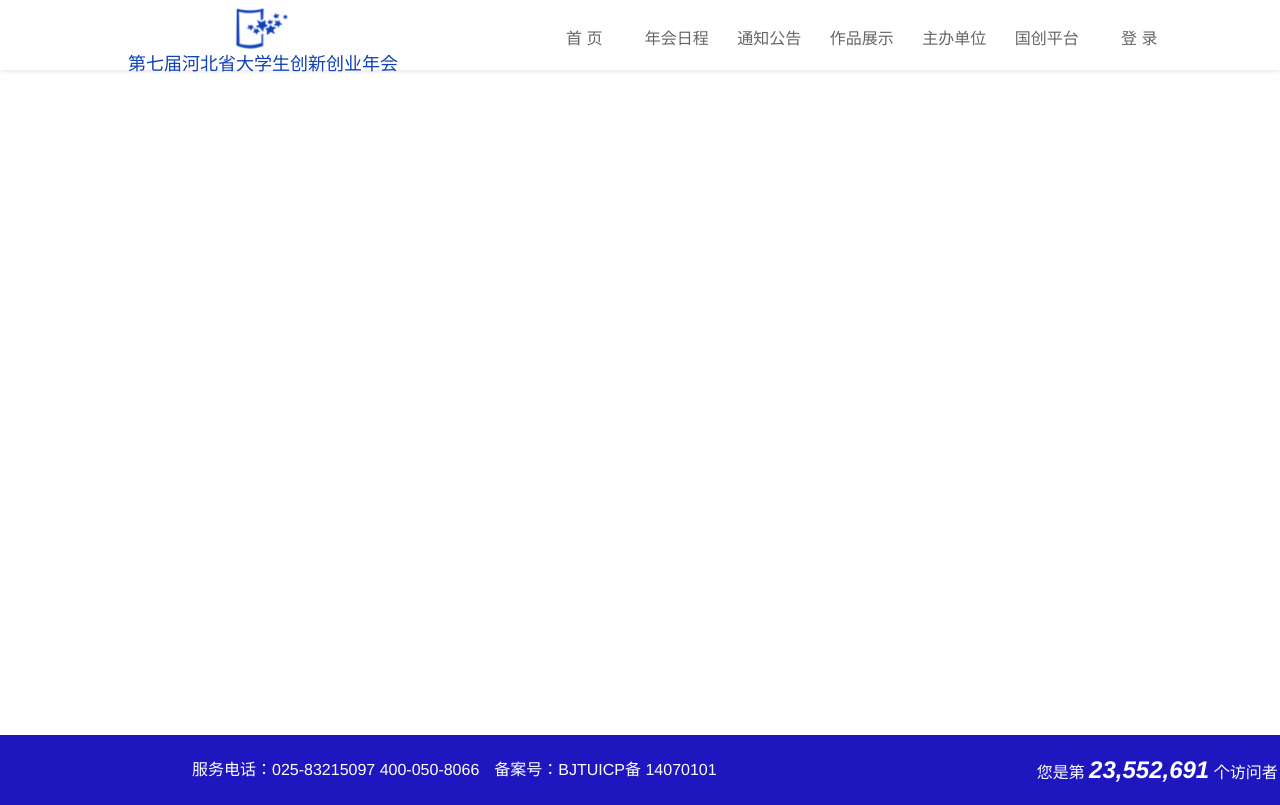
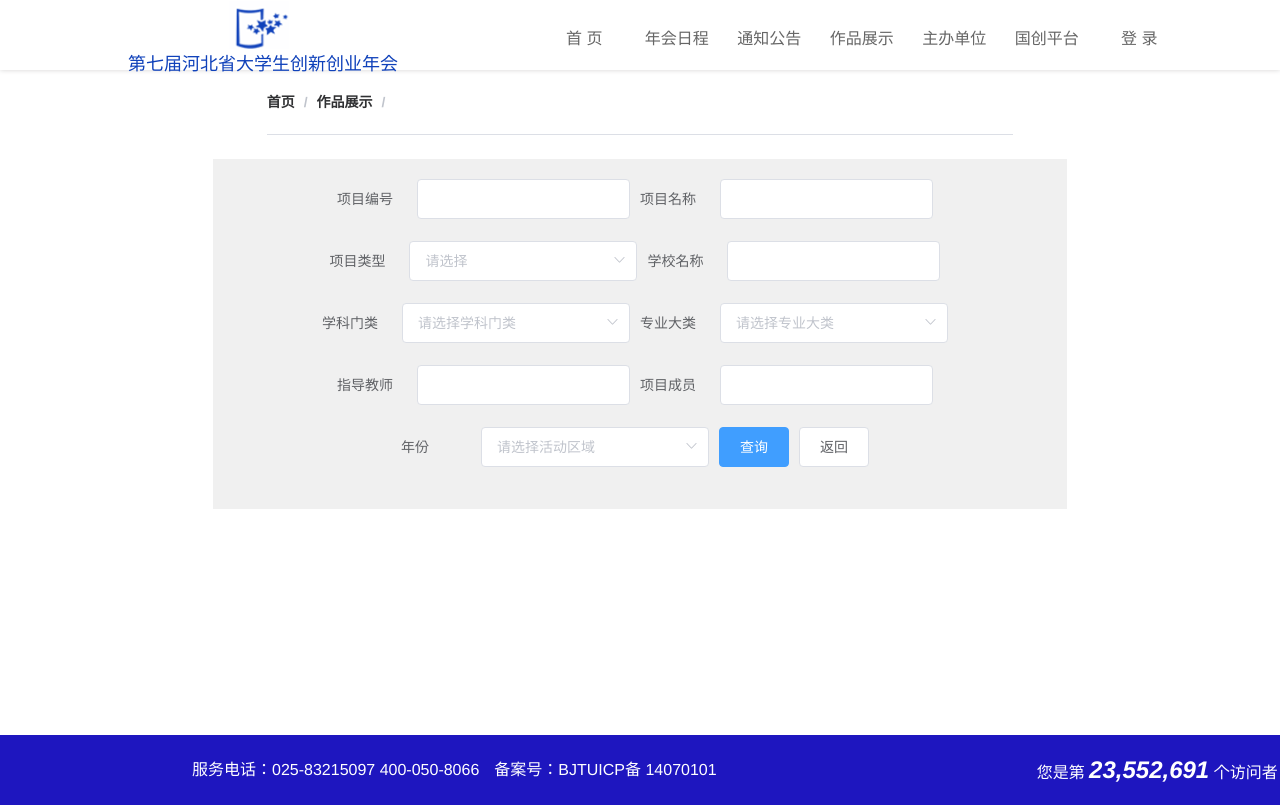
Before and after one commit to NEUQ-ACM/Innovative-annual-website, a Vue app in the folder front-end/innovation/: page /itemlist in a window 1280 px wide. Built offline with nearby package versions, Linux system fonts and the light colour scheme.

Commit message:
完成了部分作品展示功能

```diff
--- a/front-end/innovation/src/router/index.js
+++ b/front-end/innovation/src/router/index.js
@@ -6,6 +6,7 @@ import Gallery from "../views/Gallery"
 import Organizer from "../views/Organizer"
 import Login from '@/views/Login.vue'
 import Arrangment from '@/views/Arrangment.vue'
+import Itemlist from '@/views/ItemList.vue'
 
 Vue.use(VueRouter)
 
@@ -27,7 +28,7 @@ const routes = [
   {
     path: '/Gallery',
     name: 'Gallery',
-    component: Gallery
+    component: Gallery,
   },
   {
     path: '/Organizer',
@@ -44,6 +45,11 @@ const routes = [
     name: 'Arrangment',
     component: Arrangment
   },
+  {
+    path: '/itemlist',
+    name: 'Itemlist',
+    component: Itemlist
+  },
 ]
 
 const router = new VueRouter({
--- a/front-end/innovation/src/views/Gallery.vue
+++ b/front-end/innovation/src/views/Gallery.vue
@@ -1,41 +1,54 @@
 <template>
   <el-container>
     <el-main class="main">
-      <div style="margin-top:90px;">
-        <a href="">
-          <span>学术论文</span>
-        </a>
+      <!-- 面包屑导航区域 -->
+      <el-breadcrumb separator="/" class="breadcrumb">
+        <el-breadcrumb-item :to="{ path: '/' }">首页</el-breadcrumb-item>
+        <el-breadcrumb-item>作品展示</el-breadcrumb-item>
+      </el-breadcrumb>
+      <div
+        style="margin-top: 90px"
+        class="top-content"
+        @click="toSearch('Academic')"
+      >
+        <a>学术论文</a>
         <i class="el-icon-arrow-right"></i>
       </div>
-      <div>
-        <a href="">
-          <span>改革项目成果</span>
-        </a>
+      <div @click="toSearch('Achievements')">
+        <a>改革项目成果</a>
         <i class="el-icon-arrow-right"></i>
       </div>
-      <div>
-        <a href="">
-          <span>创业推介项目</span>
-        </a>
+      <div @click="toSearch('Business')">
+        <a>创业推介项目</a>
         <i class="el-icon-arrow-right"></i>
       </div>
     </el-main>
   </el-container>
 </template>
 <script>
-import Header from '@/components/Header.vue'
-import Footer from '@/components/Footer.vue'
-import Backtop from '@/components/Backtop.vue'
 export default {
   name: "Gallery",
-  components: {
-    Header,
-    Footer,
-    Backtop
-  }
-}
+  methods: {
+    // 查询对应展示的作品
+    toSearch(type) {
+      this.$router.push({ path: `/itemlist`, query: { itemType: type } });
+      console.log(type)
+    },
+  },
+};
 </script>
 <style scoped>
+.el-breadcrumb {
+  justify-content: left !important;
+  /* margin: 0 !important; */
+  border-bottom: 1px solid #ccc !important;
+  border-top: 0 !important;
+  border-left: 0 !important;
+  border-right: 0 !important;
+}
+.top-content {
+  margin-top: 20px !important;
+}
 .el-header {
   height: 80px;
   padding: 0;
@@ -54,10 +67,11 @@ export default {
 .main div:hover {
   cursor: pointer;
 }
-.main div span {
+.main div a {
   line-height: 60px;
   margin-left: 20px;
   font-size: 18px;
+  text-decoration: none;
 }
 .main div i {
   margin-right: 20px;
--- /dev/null
+++ b/front-end/innovation/src/views/ItemList.vue
@@ -0,0 +1,132 @@
+<template>
+  <div>
+    <el-row>
+      <el-col :span="14" :offset="5">
+        <!-- 面包屑导航区域 -->
+        <el-breadcrumb separator="/" class="breadcrumb">
+          <el-breadcrumb-item :to="{ path: '/' }">首页</el-breadcrumb-item>
+          <el-breadcrumb-item :to="{ path: '/gallery' }"
+            >作品展示</el-breadcrumb-item
+          >
+          <el-breadcrumb-item>{{
+            crumb[this.$route.query.itemType]
+          }}</el-breadcrumb-item>
+        </el-breadcrumb>
+        <el-divider></el-divider>
+      </el-col>
+      <!-- 条件筛选表单区 -->
+      <el-col :span="16" :offset="4">
+        <div class="formBox">
+          <el-form
+            ref="form"
+            :model="searchForm"
+            label-width="80px"
+            :inline="true"
+            label-position="left"
+          >
+            <el-form-item label="项目编号">
+              <el-input v-model="searchForm.a"></el-input>
+            </el-form-item>
+            <el-form-item label="项目名称">
+              <el-input v-model="searchForm.b"></el-input>
+            </el-form-item>
+            <el-form-item label="项目类型">
+              <el-select v-model="searchForm.c" placeholder="请选择">
+                <el-option label="创新训练项目" value="1"></el-option>
+                <el-option label="创业训练项目" value="2"></el-option>
+                <el-option label="创业实践项目" value="3"></el-option>
+              </el-select>
+            </el-form-item>
+            <el-form-item label="学校名称">
+              <el-input v-model="searchForm.d"></el-input>
+            </el-form-item>
+            <el-form-item label="学科门类">
+              <el-select v-model="searchForm.e" placeholder="请选择学科门类">
+                <el-option label="哲学" value="1"></el-option>
+                <el-option label="经济学" value="2"></el-option>
+              </el-select>
+            </el-form-item>
+            <el-form-item label="专业大类">
+              <el-select v-model="searchForm.f" placeholder="请选择专业大类">
+                <el-option label="区域一" value="shanghai"></el-option>
+                <el-option label="区域二" value="beijing"></el-option>
+              </el-select>
+            </el-form-item>
+            <el-form-item label="指导教师">
+              <el-input v-model="searchForm.g"></el-input>
+            </el-form-item>
+            <el-form-item label="项目成员">
+              <el-input v-model="searchForm.h"></el-input>
+            </el-form-item>
+            <el-form-item label="年份">
+              <el-select v-model="searchForm.i" placeholder="请选择活动区域">
+                <el-option label="2022年" value="2022"></el-option>
+                <el-option label="2021年" value="2021"></el-option>
+              </el-select>
+            </el-form-item>
+            <el-form-item>
+              <el-button type="primary" @click="search">查询</el-button>
+              <el-button @click="backToHome">返回</el-button>
+            </el-form-item>
+          </el-form>
+        </div>
+      </el-col>
+    </el-row>
+  </div>
+</template>
+
+<script>
+export default {
+  name: "",
+  data() {
+    return {
+      // 筛选表单项
+      searchForm: {
+        a: "",
+        b: "",
+        c: "",
+        d: "",
+        e: "",
+        f: "",
+        g: "",
+        h: "",
+        i: "", //等后端确认接收参数后改名
+      },
+      // 面包屑导航显示内容
+      crumb: {
+        Academic: "学术论文",
+        Achievements: "改革项目成果",
+        Business: "创业推介项目",
+      },
+    };
+  },
+  methods: {
+    // 放弃查询，返回主页
+    backToHome() {
+      this.$router.push('/')
+    }
+  },
+  mounted() {},
+};
+</script>
+
+<style scoped>
+.bg-purple-dark {
+  background: #99a9bf;
+}
+.grid-content {
+  border-radius: 4px;
+  min-height: 36px;
+}
+.el-breadcrumb {
+  margin-bottom: 25px;
+  margin-top: 15px;
+}
+.formBox {
+  background-color: #f0f0f0;
+}
+
+.el-form {
+  padding: 20px;
+}
+</style>
```
